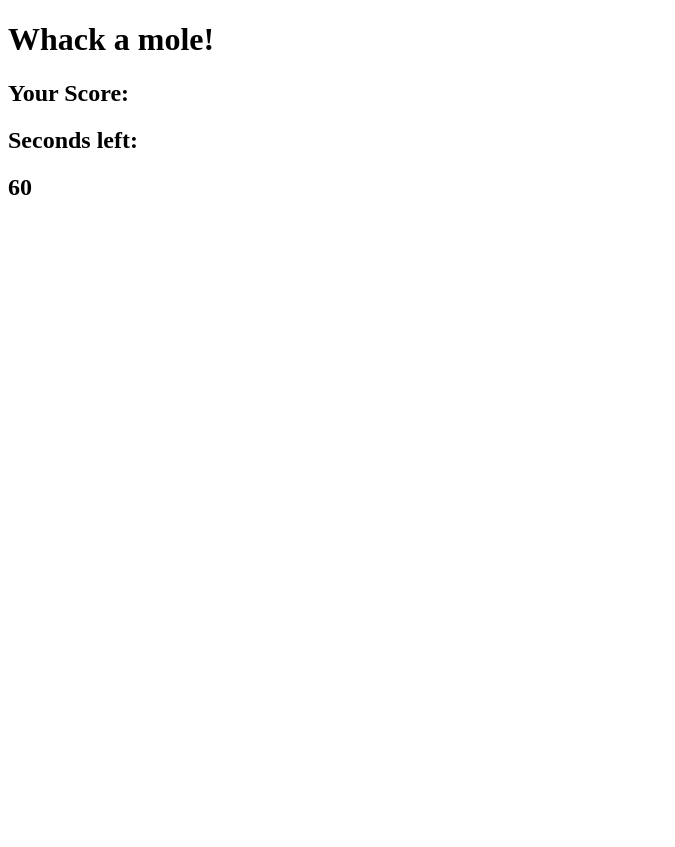
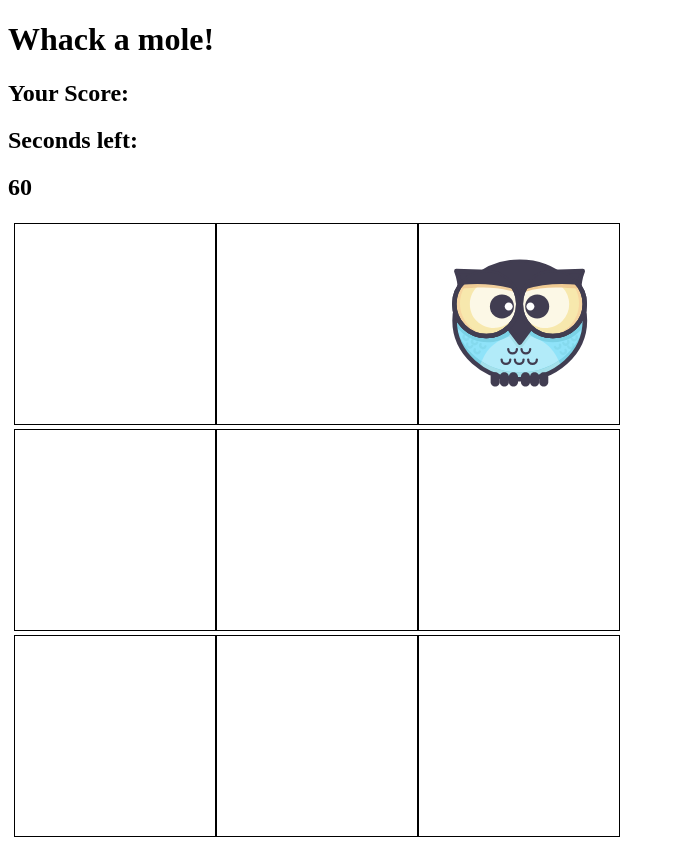
Before and after one commit to akintoluvic/akintoluvic.github.io, a website: page games/whack-a-mole/index.html in a window 1280 px wide. Shown: the whole page, without its empty margins (0-675 px from the left). Before the commit the page ends 800 px from the top, so only its background shows below. Drawn offline with Linux system fonts and the light colour scheme.

Commit message:
fix owl showing

```diff
--- a/games/whack-a-mole/index.html
+++ b/games/whack-a-mole/index.html
@@ -17,7 +17,7 @@
     <div class="grid">
         <div class="square" id="1"></div>
         <div class="square" id="2"></div>
-        <div class="square" id="3"></div>
+        <div class="square mole" id="3"></div>
         <div class="square" id="4"></div>
         <div class="square" id="5"></div>
         <div class="square" id="6"></div>
--- a/games/whack-a-mole/style.css
+++ b/games/whack-a-mole/style.css
@@ -0,0 +1,19 @@
+.square {
+    width: 200px;
+    height: 200px;
+    border: 1px solid black;
+}
+
+.grid {
+    display: flex;
+    flex-flow: row wrap;
+    justify-content: center;
+    align-items: center;
+    width: 618px;
+    height: 618px;
+}
+
+.mole {
+    background-image: url('owl.svg');
+    background-size: cover;
+}
```
Also changed, not shown: games/whack-a-mole/owl.svg (added).
